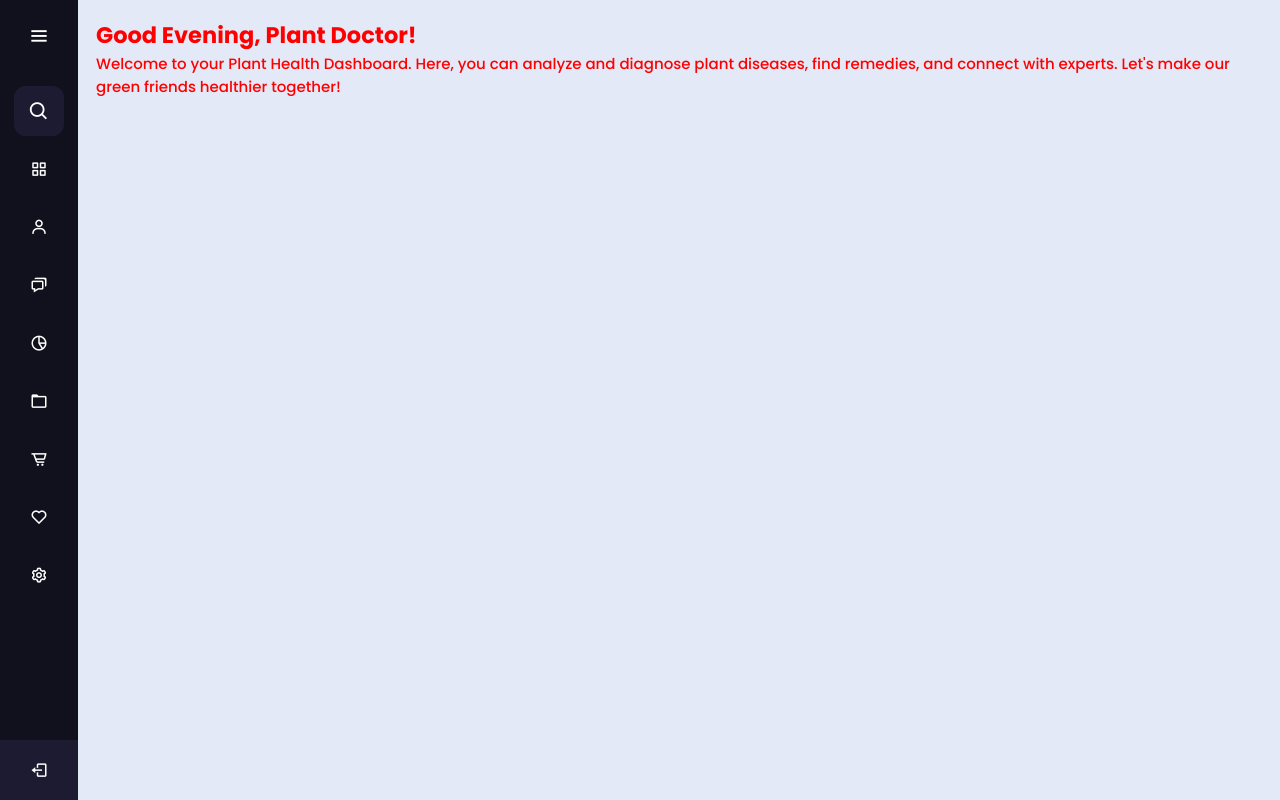
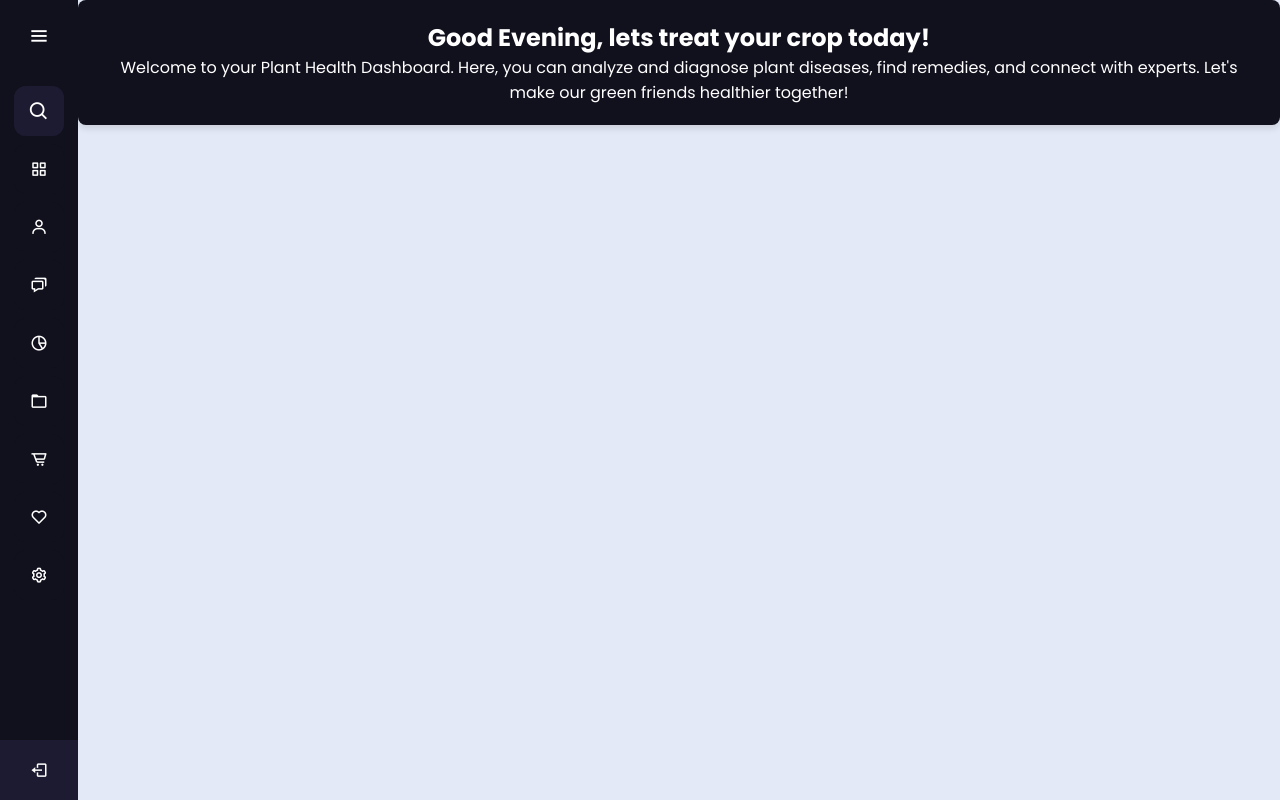
Before and after one commit to Denisganga/webapp, a Django app: page /mainpage/ in a window 1280 px wide. Run offline with Django 4.2, Linux system fonts and the light colour scheme; grey boxes are pictures that could not be loaded.

Commit message:
working on the dashboard greetings using js

```diff
--- a/templates/home.html
+++ b/templates/home.html
@@ -243,20 +243,30 @@
       left: 250px;
       width: calc(100% - 250px);
     }
-    .home-section .text {
-      display: inline-block;
-      color: red;
-      font-size: 15px;
-      font-weight: 500;
-      margin: 18px;
-    }
+
+
     @media (max-width: 420px) {
       .sidebar li .tooltip {
         display: none;
 
+      }
+    }
 
 
 
+
+
+        .home-section .text {
+          text-align: center;
+          padding: 20px;
+          background-color: #11101d;
+          box-shadow: 0 4px 6px rgba(0, 0, 0, 0.1);
+          border-radius: 8px;
+          display: flex;
+          flex-direction: column;
+          align-items: center;
+          color: white;
+        }
 
 
 
@@ -352,10 +362,8 @@
 <section class="home-section">
 <div class="text">
      <div class="welcome-message">
-    <h1 id="greeting">Good Evening, Plant Doctor!</h1>
-    <p>Welcome to your Plant Health Dashboard. Here, you can analyze and diagnose plant diseases, find remedies, and connect with experts. Let's make our green friends healthier together!</p>
-</div>
-
+    <h1 id="greeting">Good Evening, lets treat your crop today!</h1>
+    </div>
 <script>
     // JavaScript to dynamically change the greeting based on the time of day
     var today = new Date();
@@ -364,16 +372,16 @@
     var greeting = document.getElementById("greeting");
 
     if (hour >= 5 && hour < 12) {
-        greeting.innerHTML = "Good Morning, Plant Doctor!";
+        greeting.innerHTML = "Good Morning, lets treat your crop today!";
     } else if (hour >= 12 && hour < 18) {
-        greeting.innerHTML = "Good Afternoon, Plant Doctor!";
+        greeting.innerHTML = "Good Afternoon, lets treat your crop today!";
     } else {
-        greeting.innerHTML = "Good Evening, Plant Doctor!";
+        greeting.innerHTML = "Good Evening, lets treat your crop today!";
     }
 </script>
+
+<p>Welcome to your Plant Health Dashboard. Here, you can analyze and diagnose plant diseases, find remedies, and connect with experts. Let's make our green friends healthier together!</p>
 </div>
-
-
 </section>
 <!-- partial -->
   <script>
```
